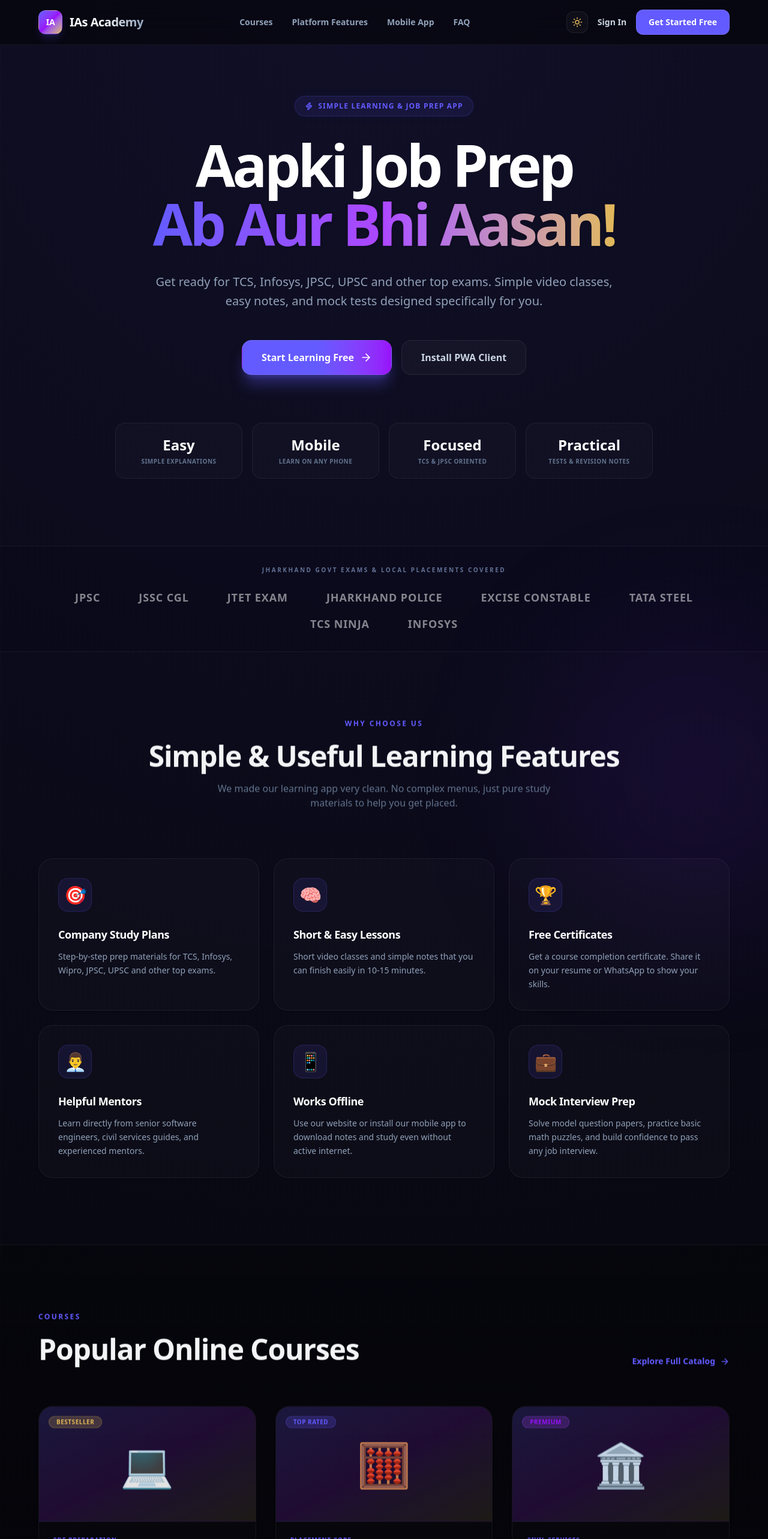
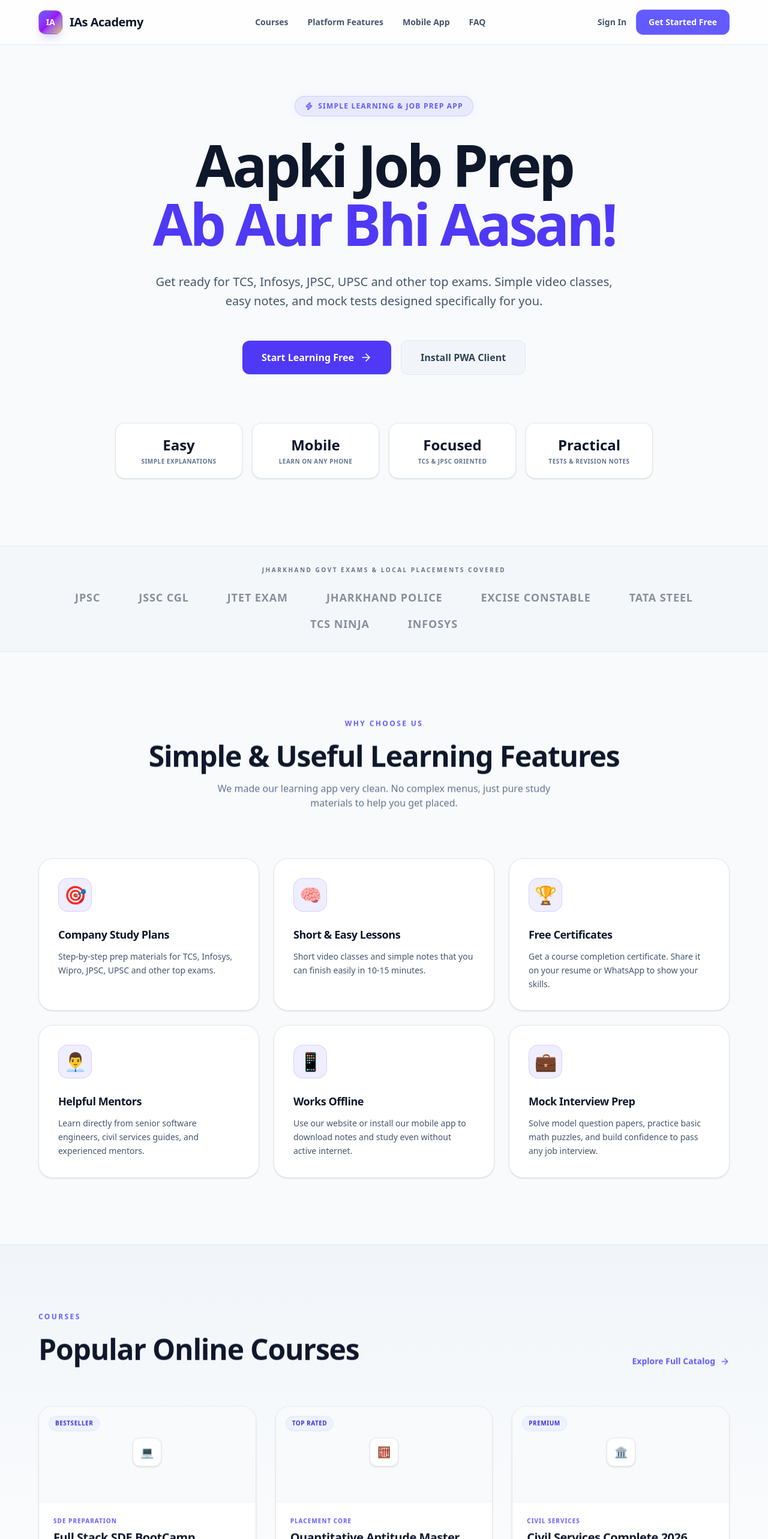
Before and after one commit to Kh3rwa1/anything, a Next.js app in the folder apps/web/: page / in a window 1280 px wide. Shown: the top 2566 px of the page at 60% size. Built offline with nearby package versions, Linux system fonts and the light colour scheme.

Commit message:
style(landing): remove AI slop design patterns, default to clean light theme with solid colors

```diff
--- a/apps/web/src/app/page.tsx
+++ b/apps/web/src/app/page.tsx
@@ -125,7 +125,7 @@ export default function LandingPage() {
   const [mobileMenuOpen, setMobileMenuOpen] = useState(false);
   const [activeFaq, setActiveFaq] = useState<number | null>(null);
   const [mockAppTab, setMockAppTab] = useState<'syllabus' | 'audio' | 'iap'>('syllabus');
-  const [theme, setTheme] = useState<'dark' | 'light'>('dark');
+  const [theme, setTheme] = useState<'dark' | 'light'>('light');
 
   const [deferredPrompt, setDeferredPrompt] = useState<any>(null);
   const [showInstallBtn, setShowInstallBtn] = useState(false);
@@ -189,18 +189,7 @@ export default function LandingPage() {
   const ctaButtonClass = isDark ? 'text-indigo-950 bg-brand-accent hover:bg-brand-accent/90' : 'text-white bg-brand-primary hover:bg-brand-primary/90 shadow-lg shadow-brand-primary/20';
 
   return (
-    <div className={`min-h-screen ${bgClass} font-sans overflow-hidden selection:bg-brand-primary/30 selection:text-white relative transition-colors duration-300`}>
-
-      {/* Background Matrix & Grid Mesh */}
-      <div className={`absolute inset-0 ${gridClass} pointer-events-none`} />
-
-      {isDark && (
-        <>
-          <div className="absolute inset-0 bg-[radial-gradient(circle_at_top,_rgba(99,91,255,0.12)_0%,_transparent_55%)] pointer-events-none" />
-          <div className="absolute top-[20%] right-[-10%] w-[500px] h-[500px] bg-violet-600/10 rounded-full blur-[120px] pointer-events-none" />
-          <div className="absolute bottom-[30%] left-[-15%] w-[600px] h-[600px] bg-indigo-600/8 rounded-full blur-[140px] pointer-events-none" />
-        </>
-      )}
+    <div className="min-h-screen bg-[#F8FAFC] text-[#0F172A] font-sans overflow-hidden selection:bg-indigo-600/30 selection:text-white relative">
 
       {/* Premium Header */}
       <nav className={`fixed top-0 left-0 right-0 z-50 ${navClass} backdrop-blur-xl border-b px-6 py-4 transition-colors duration-300`}>
@@ -209,39 +198,27 @@ export default function LandingPage() {
             <div className="w-10 h-10 bg-gradient-to-br from-brand-primary via-purple-600 to-brand-accent rounded-xl flex items-center justify-center shadow-lg shadow-brand-primary/20 border border-white/10">
               <span className="font-black text-sm text-white tracking-tight">IA</span>
             </div>
-            <span className={`font-extrabold text-xl tracking-tight bg-gradient-to-r ${logoTextClass} bg-clip-text text-transparent`}>
+            <span className="font-extrabold text-xl tracking-tight text-slate-900">
               IAs Academy
             </span>
           </div>
 
           <div className="hidden md:flex items-center gap-8">
-            <a href="#courses" className={`text-sm font-semibold ${navLinkClass} transition-colors duration-200`}>
+            <a href="#courses" className="text-sm font-semibold text-slate-600 hover:text-slate-900 transition-colors duration-200">
               Courses
             </a>
-            <a href="#features" className={`text-sm font-semibold ${navLinkClass} transition-colors duration-200`}>
+            <a href="#features" className="text-sm font-semibold text-slate-600 hover:text-slate-900 transition-colors duration-200">
               Platform Features
             </a>
-            <a href="#experience" className={`text-sm font-semibold ${navLinkClass} transition-colors duration-200`}>
+            <a href="#experience" className="text-sm font-semibold text-slate-600 hover:text-slate-900 transition-colors duration-200">
               Mobile App
             </a>
-            <a href="#faq" className={`text-sm font-semibold ${navLinkClass} transition-colors duration-200`}>
+            <a href="#faq" className="text-sm font-semibold text-slate-600 hover:text-slate-900 transition-colors duration-200">
               FAQ
             </a>
           </div>
 
           <div className="hidden md:flex items-center gap-4">
-            {/* Theme Toggle Button */}
-            <button
-              onClick={() => setTheme(isDark ? 'light' : 'dark')}
-              className={`p-2 rounded-xl border transition-colors ${
-                isDark
-                  ? 'bg-white/[0.03] border-white/[0.08] text-brand-accent hover:text-brand-accent/90'
-                  : 'bg-slate-100 border-slate-200 text-brand-primary hover:text-brand-primary/90'
-              }`}
-              title="Toggle theme mode"
-            >
-              {isDark ? <Sun size={18} /> : <Moon size={18} />}
-            </button>
 
             {showInstallBtn && (
               <button
@@ -382,13 +359,13 @@ export default function LandingPage() {
           <h1 className={`text-4xl sm:text-6xl md:text-8xl font-black ${isDark ? 'text-white' : 'text-slate-900'} tracking-tighter leading-[1.02] mb-8 select-none animate-hero-fade-up [animation-delay:150ms]`}>
             Aapki Job Prep
             <br />
-            <span className="bg-gradient-to-r from-brand-primary via-purple-500 to-brand-accent bg-clip-text text-transparent filter drop-shadow-sm">
+            <span className="text-indigo-600">
               Ab Aur Bhi Aasan!
             </span>
           </h1>
 
           {/* Subtitle */}
-          <p className={`text-base sm:text-xl ${textMutedClass} max-w-3xl mx-auto leading-relaxed mb-12 font-medium animate-hero-fade-up [animation-delay:300ms]`}>
+          <p className="text-base sm:text-xl text-slate-600 max-w-3xl mx-auto leading-relaxed mb-12 font-medium animate-hero-fade-up [animation-delay:300ms]">
             Get ready for TCS, Infosys, JPSC, UPSC and other top exams. Simple video classes, easy notes, and mock tests designed specifically for you.
           </p>
 
@@ -396,14 +373,14 @@ export default function LandingPage() {
           <div className="flex flex-col sm:flex-row gap-4 justify-center items-center mb-20 animate-hero-fade-up [animation-delay:450ms]">
             <Link
               href="/account/signup"
-              className="inline-flex items-center gap-2.5 px-8 py-4 text-base font-black text-white bg-gradient-to-r from-brand-primary via-brand-primary to-purple-600 rounded-2xl transition-all duration-300 shadow-xl shadow-brand-primary/35 border border-white/10 hover:shadow-brand-primary/50 hover:scale-[1.02] active:scale-95 group"
+              className="inline-flex items-center gap-2.5 px-8 py-4 text-base font-bold text-white bg-indigo-600 hover:bg-indigo-700 rounded-xl transition-all duration-200 shadow-sm active:scale-95 group"
             >
               Start Learning Free
               <ArrowRight className="w-5 h-5 group-hover:translate-x-1 transition-transform duration-200" />
             </Link>
             <button
               onClick={handleInstallClick}
-              className={`px-8 py-4 text-base font-bold ${isDark ? 'text-slate-300 bg-white/[0.03] border-white/[0.08] hover:bg-white/[0.06]' : 'text-slate-700 bg-slate-100 border-slate-200 hover:bg-slate-200'} border rounded-2xl transition-all duration-200`}
+              className="px-8 py-4 text-base font-bold text-slate-700 bg-slate-100 hover:bg-slate-200 border border-slate-200 rounded-xl transition-all duration-200"
             >
               Install PWA Client
             </button>
@@ -499,14 +476,15 @@ export default function LandingPage() {
           <div className="grid grid-cols-1 md:grid-cols-3 gap-8 reveal-on-scroll">
             {COURSES.map((c, i) => (
               <div
-                key={i}
-                className={`group ${catalogCardClass} border rounded-3xl overflow-hidden shadow-sm transition-all duration-300 ${c.glow}`}
+                className="group border border-slate-200 rounded-3xl overflow-hidden shadow-sm hover:shadow-md transition-all duration-300 bg-white"
               >
-                {/* Course Header Mock Image */}
-                <div className={`h-48 bg-gradient-to-br ${isDark ? 'from-brand-primary/20 via-purple-900/30 to-brand-accent/10 border-b border-white/[0.04]' : 'from-indigo-100 via-indigo-50 to-amber-50/40 border-b border-slate-100'} flex items-center justify-center text-7xl relative group-hover:scale-102 transition-transform duration-300`}>
-                  <span className="opacity-95 select-none">{c.emoji}</span>
+                {/* Course Header Image */}
+                <div className="h-40 bg-slate-50 border-b border-slate-100 flex flex-col items-center justify-center relative p-6">
+                  <div className="w-12 h-12 bg-white border border-slate-200 text-indigo-600 rounded-xl flex items-center justify-center font-bold text-lg mb-2 shadow-sm">
+                    {c.emoji}
+                  </div>
                   <span
-                    className={`absolute top-4 left-4 px-3 py-1 rounded-full text-[10px] font-black border uppercase tracking-wider ${c.badgeColor}`}
+                    className="absolute top-4 left-4 px-2.5 py-1 rounded-full text-[10px] font-bold border uppercase tracking-wider bg-indigo-50 border-indigo-100 text-indigo-700"
                   >
                     {c.badge}
                   </span>
@@ -619,108 +597,38 @@ export default function LandingPage() {
               </div>
             </div>
 
-            {/* Premium SmartPhone Mockup Component */}
+            {/* Clean Feature Dashboard Preview Card */}
             <div className="order-1 lg:order-2 flex justify-center">
-              <div className="relative w-[310px] h-[610px] bg-slate-900 rounded-[50px] p-3 border-4 border-slate-700 shadow-2xl shadow-brand-primary/10 flex-shrink-0">
-                {/* Dynamic Screen Area */}
-                <div className="w-full h-full bg-[#0a0a0f] rounded-[40px] overflow-hidden border border-slate-800 relative flex flex-col justify-between">
-
-                  {/* Status Bar */}
-                  <div className="h-6 px-6 bg-slate-950 flex items-center justify-between z-20 text-[9px] font-bold text-slate-500">
-                    <span>10:32 AM</span>
-                    <div className="w-16 h-3 bg-black rounded-full absolute left-1/2 -translate-x-1/2 top-1.5" /> {/* Camera notch */}
-                    <div className="flex items-center gap-1.5">
-                      <span>LTE</span>
-                      <div className="w-4 h-2 bg-slate-600 rounded-sm" />
+              <div className="w-full max-w-md bg-white border border-slate-200 rounded-3xl p-6 shadow-md shadow-slate-100/50">
+                <div className="flex items-center justify-between mb-6 pb-4 border-b border-slate-100">
+                  <div>
+                    <span className="text-[10px] font-bold text-indigo-600 uppercase tracking-widest">Mobile Companion App</span>
+                    <h3 className="text-base font-extrabold text-slate-900 mt-0.5">Syllabus Overview</h3>
                   </div>
+                  <span className="px-3 py-1 bg-emerald-50 text-emerald-700 text-xs font-bold rounded-full">Offline Ready</span>
                 </div>
 
-                  {/* Dynamic Screen Mockup Content */}
-                  <div className="flex-1 p-4 overflow-y-auto z-10 flex flex-col justify-between pt-5">
-
-                    {/* Header */}
-                    <div className="flex items-center justify-between mb-4">
+                <div className="space-y-3">
+                  <div className="p-4 bg-slate-50 border border-slate-100 rounded-xl flex items-center justify-between">
                     <div>
-                        <p className="text-[10px] font-black text-brand-primary uppercase tracking-widest">IA MOBILE</p>
-                        <h5 className="text-sm font-extrabold text-white">Course Overview</h5>
+                      <p className="text-xs font-bold text-slate-800">1. Welcome & Jharkhand Govt Syllabus</p>
+                      <p className="text-[10px] text-slate-400 mt-0.5">Syllabus intro · 8m</p>
                     </div>
-                      <span className="w-8 h-8 rounded-full bg-slate-800 border border-white/10 flex items-center justify-center text-xs">👤</span>
+                    <CheckCircle size={16} className="text-emerald-500" />
                   </div>
-
-                    {/* App Tabs Context */}
-                    <div className="flex-1 flex flex-col justify-center gap-4 py-3">
-                      {mockAppTab === 'syllabus' && (
-                        <div className="space-y-2.5 animate-fadeIn">
-                          <div className="h-16 bg-white/[0.02] border border-white/[0.06] rounded-xl p-3 flex items-center justify-between">
+                  <div className="p-4 bg-slate-50 border border-slate-100 rounded-xl flex items-center justify-between">
                     <div>
-                              <p className="text-xs font-bold text-white">1. Welcome & Environment</p>
-                              <p className="text-[10px] text-brand-primary mt-0.5">Syllabus intro · 8m</p>
+                      <p className="text-xs font-bold text-slate-800">2. Time & Work Shortcut Theorems</p>
+                      <p className="text-[10px] text-indigo-600 font-medium mt-0.5">Aptitude core · 22m</p>
                     </div>
-                            <CheckCircle size={14} className="text-emerald-400" />
+                    <Play size={14} className="text-indigo-600 fill-indigo-600" />
                   </div>
-                          <div className="h-16 bg-white/[0.02] border border-white/[0.06] rounded-xl p-3 flex items-center justify-between">
+                  <div className="p-4 bg-slate-50 border border-slate-100 rounded-xl flex items-center justify-between opacity-60">
                     <div>
-                              <p className="text-xs font-bold text-white">2. Complexity Analysis</p>
-                              <p className="text-[10px] text-slate-400 mt-0.5">DSA core · 22m</p>
+                      <p className="text-xs font-bold text-slate-800">3. Jharkhand History & JPSC Prep</p>
+                      <p className="text-[10px] text-slate-500 mt-0.5">General Studies · 45m</p>
                     </div>
-                            <Play size={12} className="text-brand-primary fill-brand-primary" />
-                          </div>
-                          <div className="h-16 bg-white/[0.02] border border-white/[0.06] rounded-xl p-3 flex items-center justify-between opacity-55">
-                            <div>
-                              <p className="text-xs font-bold text-slate-300">3. Master Theorem</p>
-                              <p className="text-[10px] text-slate-500 mt-0.5">Math core · 18m</p>
-                            </div>
-                            <Lock size={12} className="text-slate-600" />
-                          </div>
-                        </div>
-                      )}
-
-                      {mockAppTab === 'audio' && (
-                        <div className="bg-brand-primary/20 border border-brand-primary/20 rounded-2xl p-4 text-center animate-fadeIn">
-                          <div className="w-12 h-12 bg-brand-primary/10 rounded-full flex items-center justify-center mx-auto mb-3 border border-brand-primary/30">
-                            <Clock className="w-5 h-5 text-brand-primary" />
-                          </div>
-                          <h6 className="text-xs font-extrabold text-white">Download Cache Active</h6>
-                          <p className="text-[10px] text-slate-400 mt-1 leading-normal">
-                            All SDE lessons downloaded locally. You can study offline during transit.
-                          </p>
-                          <div className="w-full bg-slate-800 h-1.5 rounded-full mt-4 overflow-hidden">
-                            <div className="bg-brand-primary h-full w-2/3 rounded-full" />
-                          </div>
-                          <span className="text-[9px] text-brand-primary font-bold block mt-2">68% COMPLETE</span>
-                        </div>
-                      )}
-
-                      {mockAppTab === 'iap' && (
-                        <div className="bg-brand-accent/10 border border-brand-accent/20 rounded-2xl p-4 text-center animate-fadeIn">
-                          <Award className="w-8 h-8 text-brand-accent mx-auto mb-2" />
-                          <h6 className="text-xs font-extrabold text-brand-accent">Lifetime Pass Enabled</h6>
-                          <p className="text-[10px] text-slate-400 mt-1">
-                            Fully synced with RevenueCat play subscriptions. Unlimited course resets.
-                          </p>
-                          <span className="inline-block bg-brand-accent text-slate-950 font-black text-[9px] px-2.5 py-1 rounded-full uppercase tracking-wider mt-3">
-                            Verified
-                          </span>
-                        </div>
-                      )}
-                    </div>
-
-                    {/* App Navigation Footer */}
-                    <div className="border-t border-white/[0.04] pt-3 flex items-center justify-around text-slate-500">
-                      <div className="text-center">
-                        <BookOpen size={14} className="mx-auto text-brand-primary" />
-                        <span className="text-[8px] font-bold block mt-1 text-brand-primary">Study</span>
-                      </div>
-                      <div className="text-center">
-                        <Star size={14} className="mx-auto" />
-                        <span className="text-[8px] font-bold block mt-1">Catalog</span>
-                      </div>
-                      <div className="text-center">
-                        <Award size={14} className="mx-auto" />
-                        <span className="text-[8px] font-bold block mt-1">Awards</span>
-                      </div>
-                    </div>
-
+                    <Lock size={14} className="text-slate-400" />
                   </div>
                 </div>
               </div>
```
Lines whose indentation alone changed are shown as unchanged.
